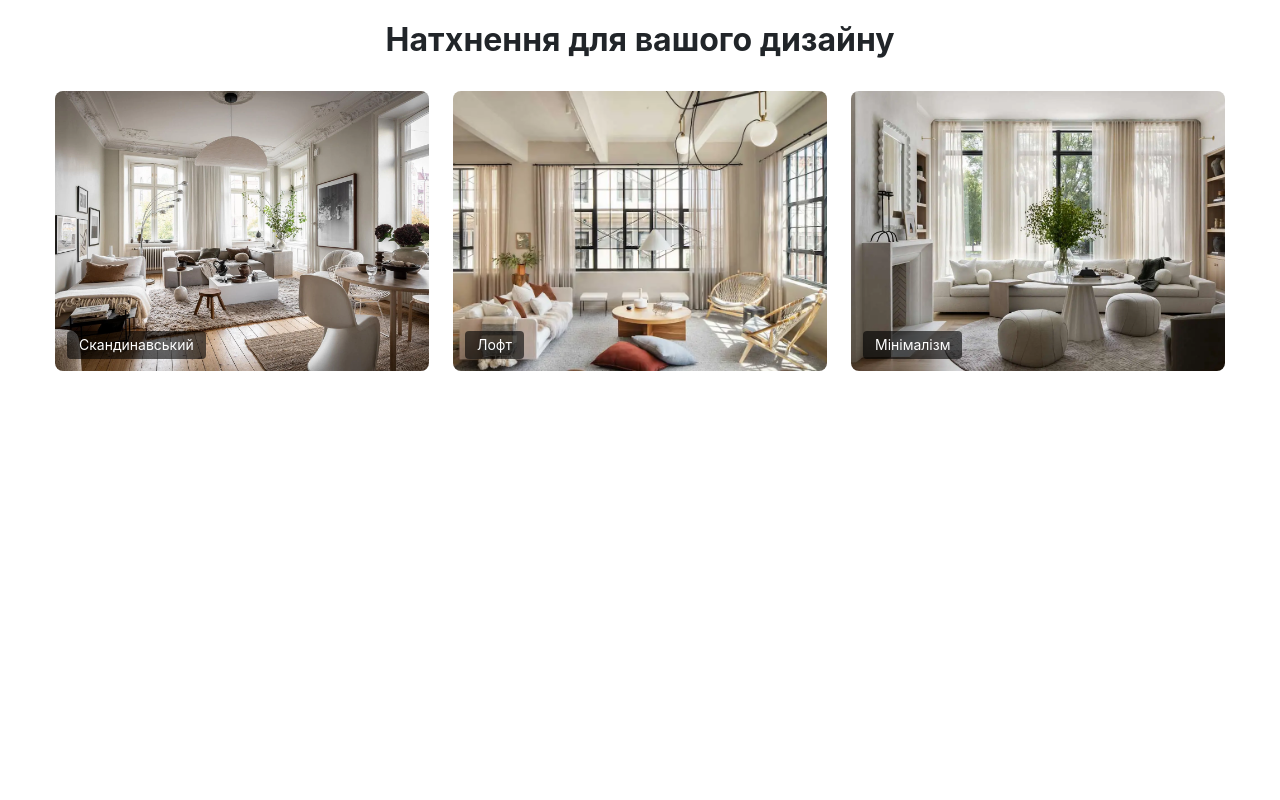
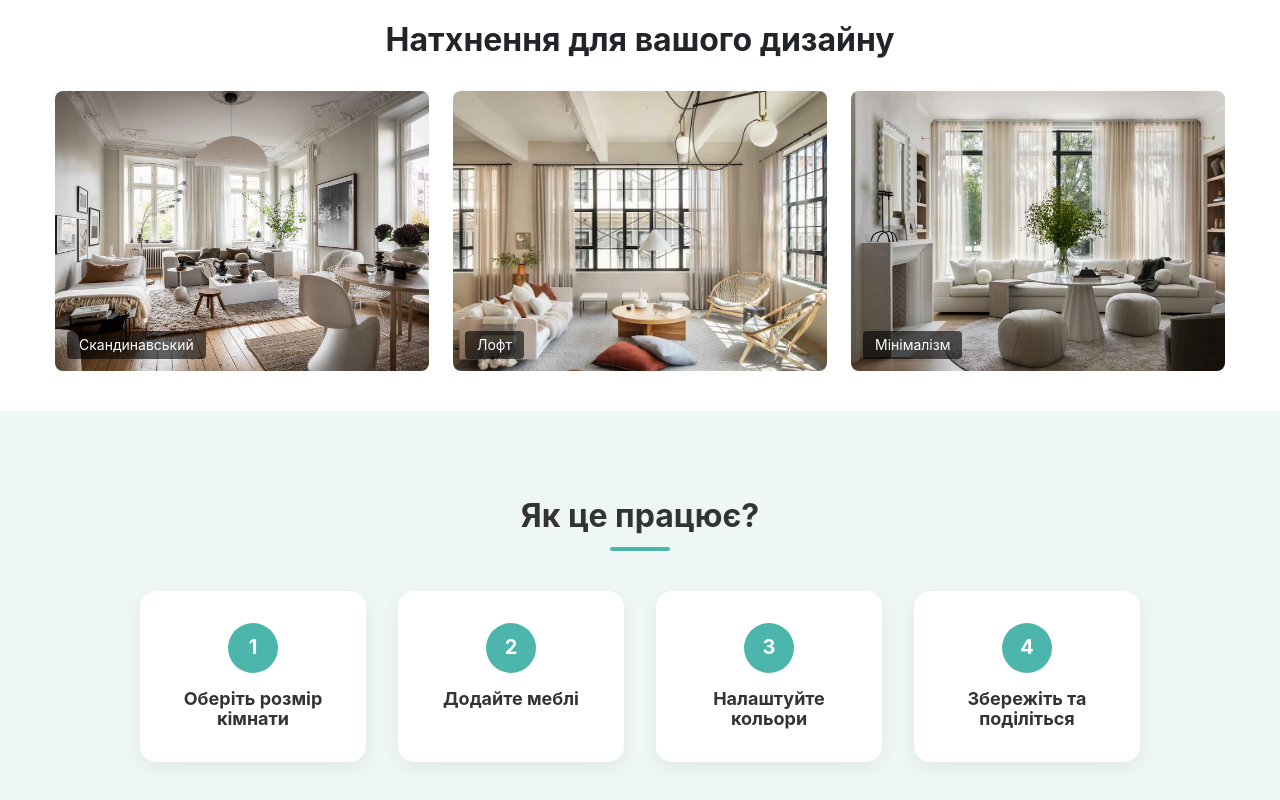
Before and after one commit to Pan-Artur/room-craft, a React (Create React App) app: page / in a window 1280 px wide. Shown: the part 1133-1933 px from the top of the page. Before the commit the page ends 1544 px from the top, so only its background shows below. Built offline with nearby package versions, Linux system fonts and the light colour scheme.

Commit message:
add HowItWorks

```diff
--- /dev/null
+++ b/src/pages/Main/HowItWorks/HowItWorks.jsx
@@ -0,0 +1,29 @@
+import {
+  Section,
+  Title,
+  StepsWrapper,
+  StepCard,
+  StepNumber,
+  StepTitle,
+} from "./styles/HowItWorks.styled";
+
+const steps = [
+  { number: "1", title: "Оберіть розмір кімнати" },
+  { number: "2", title: "Додайте меблі" },
+  { number: "3", title: "Налаштуйте кольори" },
+  { number: "4", title: "Збережіть та поділіться" },
+];
+
+export const HowItWorks = () => (
+  <Section>
+    <Title>Як це працює?</Title>
+    <StepsWrapper>
+      {steps.map(({ number, title }) => (
+        <StepCard key={number}>
+          <StepNumber>{number}</StepNumber>
+          <StepTitle>{title}</StepTitle>
+        </StepCard>
+      ))}
+    </StepsWrapper>
+  </Section>
+);
--- /dev/null
+++ b/src/pages/Main/HowItWorks/styles/HowItWorks.styled.js
@@ -0,0 +1,73 @@
+import styled from "styled-components";
+
+export const Section = styled.section`
+  padding: 60px 20px;
+  background-color: #eef7f6;
+  text-align: center;
+`;
+
+export const Title = styled.h2`
+  font-size: 32px;
+  color: #333;
+  margin-bottom: 40px;
+  position: relative;
+  display: inline-block;
+
+  &::after {
+    content: "";
+    display: block;
+    width: 60px;
+    height: 4px;
+    background-color: #4db6ac;
+    margin: 12px auto 0;
+    border-radius: 2px;
+  }
+`;
+
+export const StepsWrapper = styled.div`
+  display: flex;
+  flex-direction: column;
+  gap: 24px;
+  max-width: 1000px;
+  margin: 0 auto;
+
+  @media (min-width: 768px) {
+    flex-direction: row;
+    justify-content: center;
+    gap: 32px;
+  }
+`;
+
+export const StepCard = styled.div`
+  background: white;
+  padding: 32px 20px;
+  border-radius: 16px;
+  box-shadow: 0 6px 20px rgba(0, 0, 0, 0.06);
+  transition: transform 0.3s ease, box-shadow 0.3s ease;
+  flex: 1;
+
+  &:hover {
+    transform: translateY(-6px);
+    box-shadow: 0 12px 24px rgba(0, 0, 0, 0.1);
+  }
+`;
+
+export const StepNumber = styled.div`
+  width: 50px;
+  height: 50px;
+  margin: 0 auto 16px;
+  background-color: #4db6ac;
+  color: white;
+  font-weight: bold;
+  font-size: 20px;
+  border-radius: 50%;
+  display: flex;
+  align-items: center;
+  justify-content: center;
+`;
+
+export const StepTitle = styled.h3`
+  font-size: 18px;
+  color: #333;
+  margin: 0;
+`;
--- a/src/pages/Main/Main.jsx
+++ b/src/pages/Main/Main.jsx
@@ -1,6 +1,7 @@
 import { Hero } from "./Hero/Hero";
 import { Features } from "./Features/Features";
 import { Gallery } from "./Gallery/Gallery";
+import { HowItWorks } from "./HowItWorks/HowItWorks";
 
 export const Main = () => {
   return (
@@ -8,6 +9,7 @@ export const Main = () => {
       <Hero />
       <Features />
       <Gallery />
+      <HowItWorks />
     </main>
   );
 };
```
